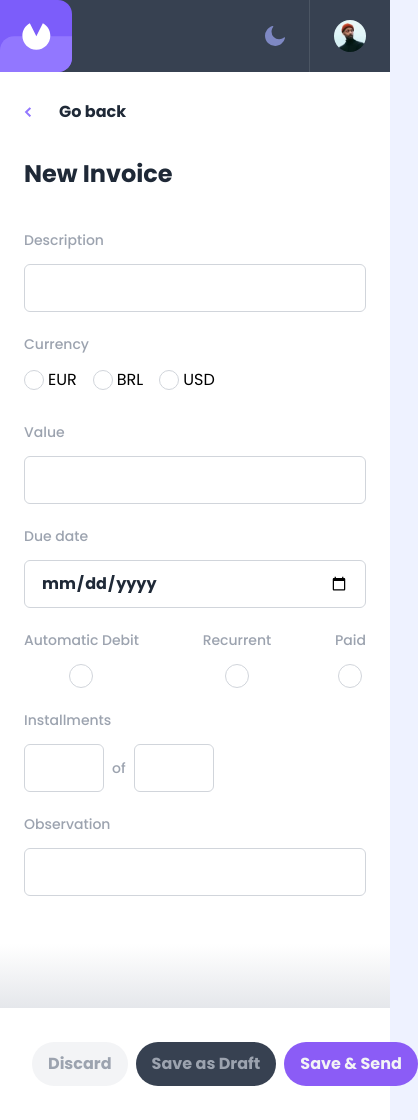
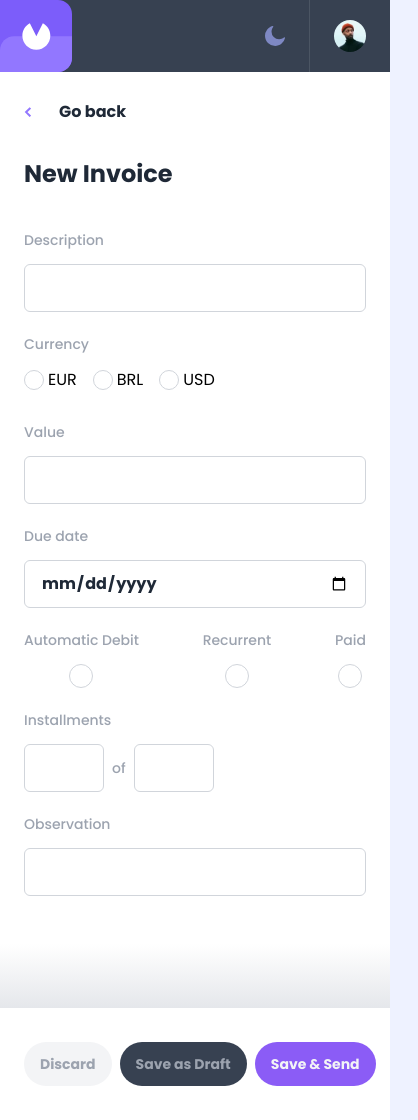
Before and after one commit to kelitasukita/myBills-next-frontend, a Next.js app: page /add-invoice in a window 390 px wide. Shown: the whole page, 418 px wide, since content can reach past the window. Built offline with nearby package versions, Linux system fonts and the light colour scheme.

Commit message:
Fix responsive details

```diff
--- a/src/app/add-invoice/page.tsx
+++ b/src/app/add-invoice/page.tsx
@@ -30,7 +30,7 @@ export default function AddInvoice() {
   return (
 
     <main className="lg:ml-24 bg-black bg-opacity-50">
-      <div className="flex flex-col bg-white md:w-4/5 md:rounded-r-3xl lg:w-2/5 lg:left-24">
+      <div className="flex flex-col bg-white md:w-4/5 md:rounded-r-3xl lg:w-2/4 xl:w-2/5 lg:left-24">
         <div className="pl-6 md:ml-4 lg:ml-0">
           <GoBackBtn />
         </div>
@@ -126,7 +126,7 @@ export default function AddInvoice() {
 
         <div className="h-16 bg-line bg-gradient-to-b from-transparent to-gray-200" />
 
-        <footer className="flex md:justify-between items-center w-full h-28 bg-white lg:m-0 px-6 md:rounded-r-3xl">
+        <footer className="flex justify-between items-center w-full h-28 bg-white lg:m-0 pl-4 pr-6 md:rounded-r-3xl">
           <div>
             <Button
               textColor="text-gray-400"
--- a/src/app/components/button.tsx
+++ b/src/app/components/button.tsx
@@ -1,6 +1,8 @@
 export default function Button(props: any | undefined) {
   return (
     <button
-      className={`heading-s ${props.textColor} h-11 whitespace-nowrap px-4 ${props.bgColor} rounded-full hover:opacity-80 ml-2`} onClick={props.onClick}>{props.name}</button>
+      className={`text-sm font-bold ${props.textColor} h-11 whitespace-nowrap px-4 ${props.bgColor} rounded-full hover:opacity-80 ml-2`}
+      onClick={props.onClick}>{props.name}
+    </button>
   )
 }
```
